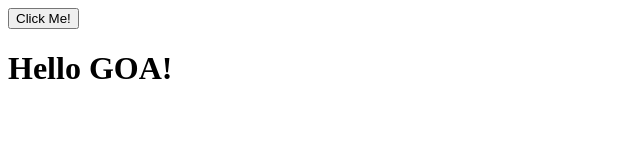
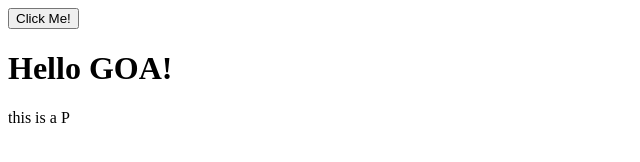
Before and after one commit to vaxtangi123/Git-in-32, a plain HTML site: page index.html in a window 1280 px wide. Shown: the full height of the page, 0-640 px from the left. Drawn offline with Linux system fonts and the light colour scheme.

Commit message:
p tag is added

```diff
--- a/index.html
+++ b/index.html
@@ -8,5 +8,6 @@
 <body>
     <button>Click Me!</button>
     <h1>Hello GOA!</h1>
+    <p>this is a P</p>
 </body>
 </html>
```
